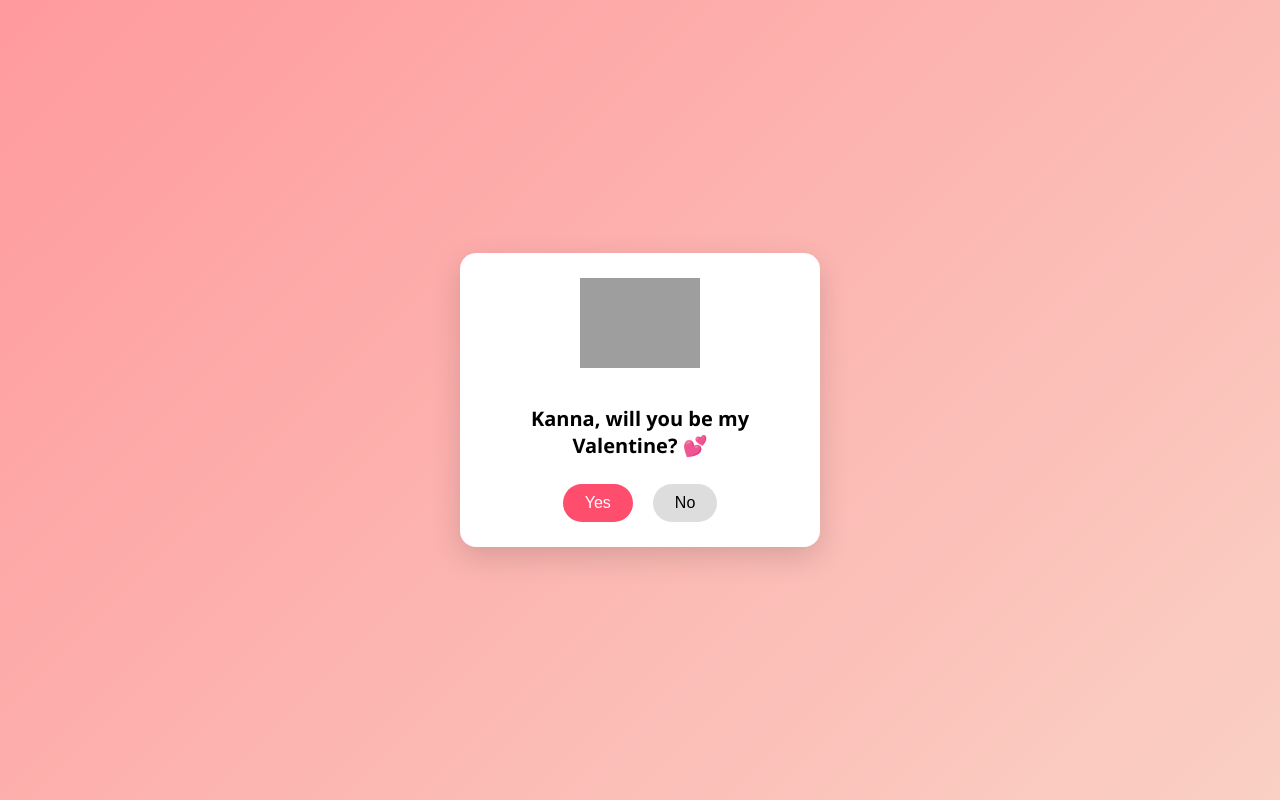
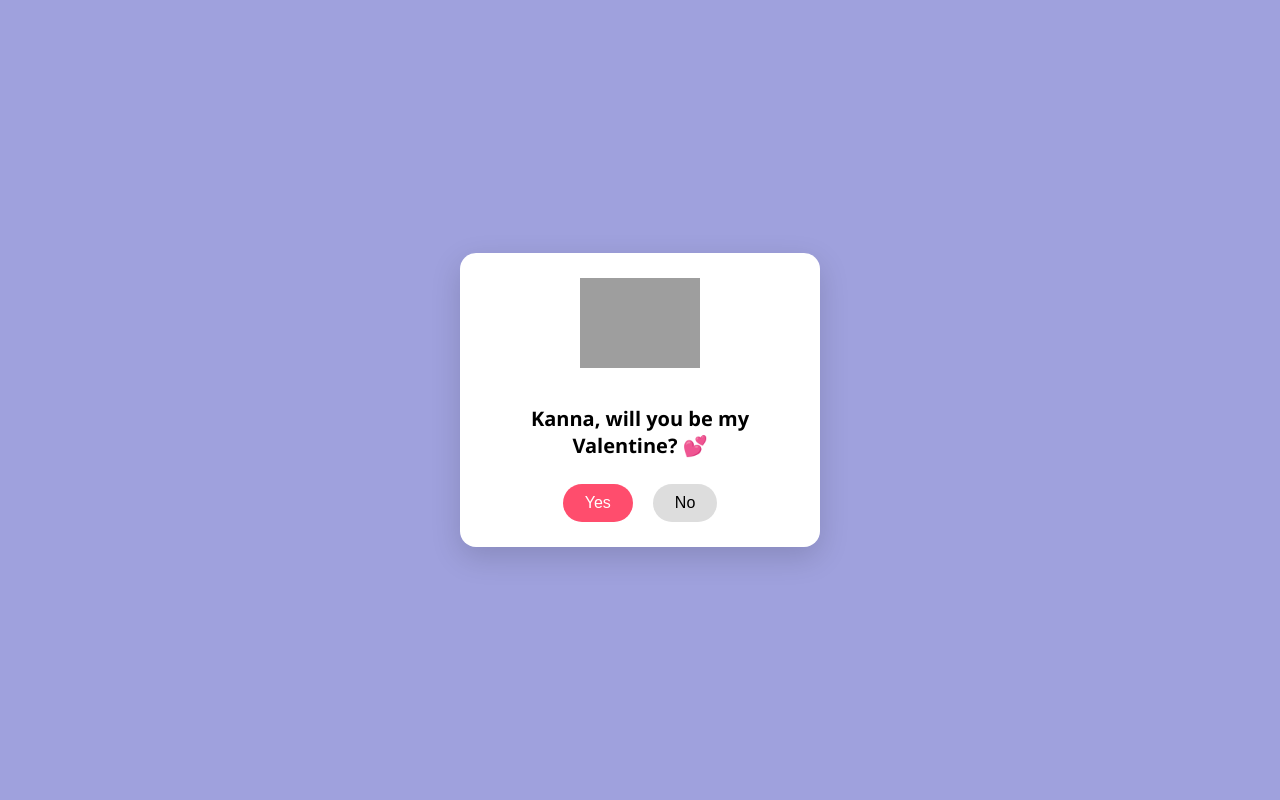
Before and after one commit to personaltejasree-source/valentine, a plain HTML site: page index.html in a window 1280 px wide. Drawn offline with Linux system fonts and the light colour scheme; grey boxes are pictures that could not be loaded.

Commit message:
Update index.html

```diff
--- a/index.html
+++ b/index.html
@@ -10,7 +10,7 @@
     display: flex;
     align-items: center;
     justify-content: center;
-    background: linear-gradient(135deg, #ff9a9e, #fad0c4);
+    background: #161bad69;
     font-family: 'Segoe UI', sans-serif;
   }
 
```
